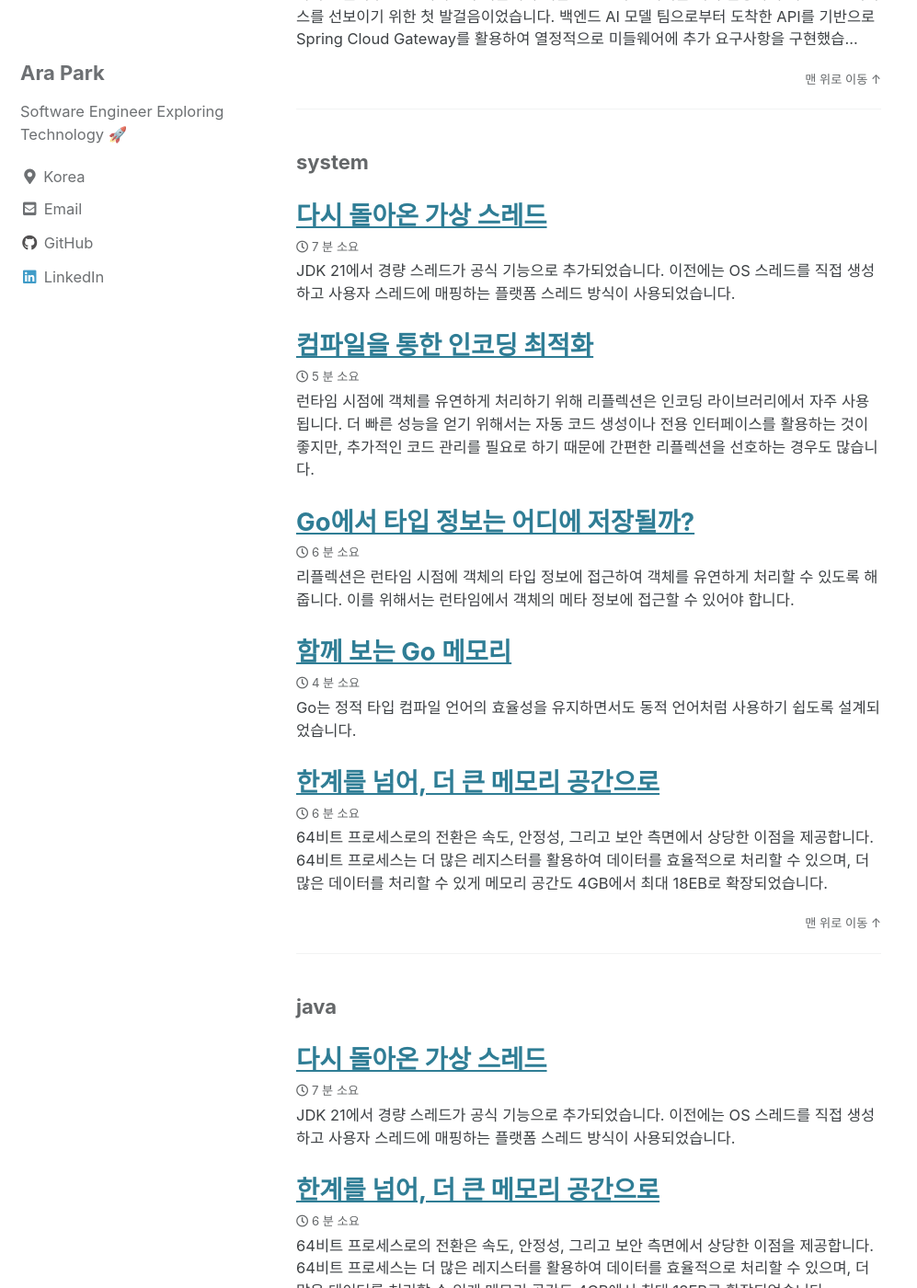
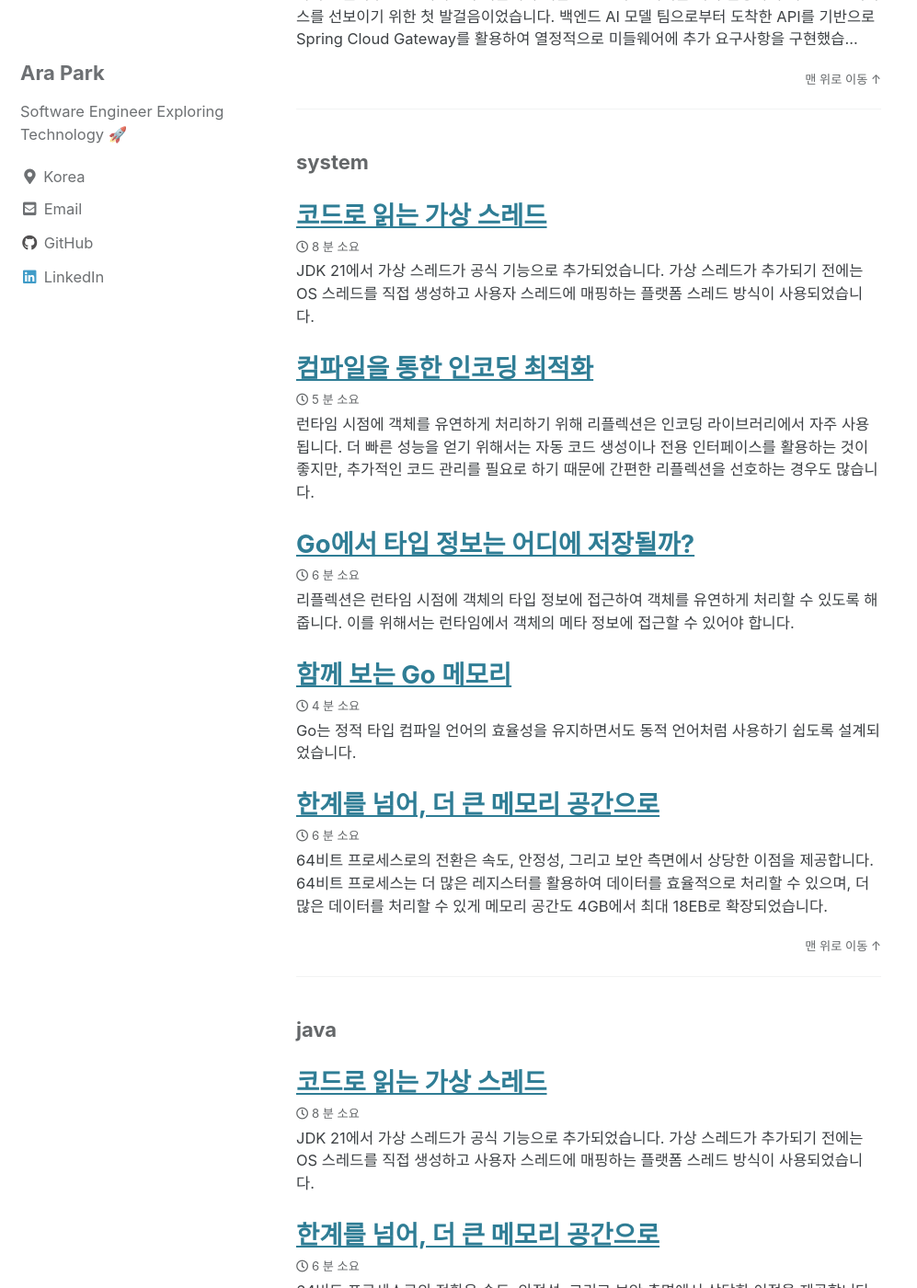
Before and after one commit to siyul-park/siyul-park.github.io, a Jekyll site: the page built from _pages/tag-archive.md, in a window 1280 px wide and 1400 px high, scrolled down 1483 px. Shown: the whole window at 92% size, without its empty margins (0-997 px from the left). Built offline with Jekyll 4.4.1, drawn with Linux system fonts in a browser that asks for light colours; cached includes are drawn as plain includes; part of the change alters nothing that is shown.

Commit message:
docs: add code reading vitual thread

````diff
--- a/_posts/2024-04-26-back-again-vitual-thread-in-java.md
+++ b/_posts/2024-04-26-code-reading-vitual-thread-in-java.md
@@ -1,25 +1,23 @@
 ---
-title: "다시 돌아온 가상 스레드"
+title: "코드로 읽는 가상 스레드"
 date: 2024-04-26 12:00:00 +0900
 categories: "system"
 tags: ["system", "java"]
 ---
 
-JDK 21에서 경량 스레드가 공식 기능으로 추가되었습니다. 이전에는 OS 스레드를 직접 생성하고 사용자 스레드에 매핑하는 플랫폼 스레드 방식이 사용되었습니다.
+JDK 21에서 가상 스레드가 공식 기능으로 추가되었습니다. 가상 스레드가 추가되기 전에는 OS 스레드를 직접 생성하고 사용자 스레드에 매핑하는 플랫폼 스레드 방식이 사용되었습니다.
 
-보통 서버 애플리케이션에서는 독립적인 요청을 처리하기 위해 개별적인 스레드를 할당합니다. 이는 애플리케이션의 동시성 단위를 플랫폼의 동시성 단위와 일치시키므로 이해하기 쉽고 분석하기 쉽습니다.
+전통적으로 서버 애플리케이션에서는 독립적인 요청을 처리하기 위해 개별적인 스레드를 할당했습니다. 이 방식은 애플리케이션의 동시성 단위를 플랫폼의 동시성 단위와 일치시키므로 이해하기 쉽고 분석하기 쉽습니다.
 
-그러나 이 방식은 요청 처리량이 증가함에 따라 스레드 수도 증가해야 합니다. 하지만 OS 스레드는 비용이 많이 들기 때문에 너무 많이 생성할 수 없어 요청별 스레드 스타일에 적합하지 않습니다. CPU나 네트워크 연결과 같은 다른 리소스가 소진되기 전에 스레드 수가 제한되는 경우가 많으며, 스레드 수가 너무 많아지면 스레드 간에 자원을 얻기 위한 경쟁이 심해져 과도한 컨텍스트 스위칭이 발생할 수 있습니다.
+그러나 요청량이 증가함에 따라 스레드 수도 증가되었습니다. OS 스레드는 비용이 많이 들어 CPU나 네트워크 연결과 같은 다른 리소스가 소진되기 전에 스레드 수가 제한되는 경우가 많으며, 스레드 수가 너무 많아져 자원을 얻기 위한 경쟁이 심해져 과도한 컨텍스트 스위칭이 종종 발생했습니다.
 
-이러한 제약으로 하드웨어를 최대한 활용하기 위해 스레드 풀을 사용하기 시작했습니다. 스레드 풀은 하나의 스레드에서 처음부터 끝까지 요청을 처리하는 대신, 다른 I/O 작업이 완료될 때까지 기다릴 때 해당 스레드를 풀로 반환하여 다른 요청을 처리할 수 있도록 합니다. 이렇게 함으로써 많은 수의 동시 작업을 수행할 수 있지만, 계산을 수행할 때에만 여러 서브 루틴들이 스레드를 사용하여 많은 수의 스레드를 소비하지 않아도 됩니다. 그러나 이에는 비동기 프로그래밍 스타일이 필요합니다.
+그리하여 스레드 수를 최대한 적게 유지하기 위해 스레드 풀을 사용하기 시작했습니다. 하나의 스레드에서 처음부터 끝까지 요청을 처리하는 대신 I/O 작업이 완료될 때까지 해당 스레드를 풀로 반환하여 다른 요청을 처리할 수 있도록 합니다. 그리하여 많은 동시 작업을 수행할 수 있게 되었지만 비동기 프로그래밍 스타일이 필요하게 되었습니다.
 
 비동기식 스타일은 콜백, 반응형 같은 기존과 다른 방식이 필요합니다. 스택 추적이 가능한 컨텍스트를 제공하지 않으며, 디버거를 통해 각 단계를 따라가기 어렵고, 작업 비용을 호출자와 연결할 수 없어 프로파일링에 어려움이 있습니다.
 
-이에 따라 OS 스레드보다 저렴한 가상 스레드가 등장하였습니다. 이 방식은 스레드 풀을 사용하는 것과 유사하지만, 플랫폼에서 지원하는 기능과 긴밀하게 통합됩니다.
+가상 스레드의 등장으로 기존의 경험을 유지하면서도 비용을 줄일 수 있게 되었습니다. 이 방식은 스레드 풀을 사용하는 것과 유사하지만, 플랫폼에서 지원하는 기능과 긴밀하게 통합됩니다.
 
-사실 이러한 가상 스레드는 JVM의 역사에서 처음 등장한 것은 아니였습니다. JVM 1.3 이전에는 일부 OS에서 Green Thread가 이용되기도 했습니다. Green Thread는 플렛폼 스레드를 만들기 어려운 상황에서 주로 사용이 되었으나, 멀티 코어 프로세스가 활성화되며 점차 사라지게 됩니다.
-
-Green Thread 는 Java 21에서 안정회된 가상 스레드와 달리 단 하나의 플렛폼 스레드에 여러개의 유저 스레드가 할당되었습니다. 프로세스의 코어가 늘어나도 플렛폼 스레드 수는 확장이 되지 않았으며, 가상 스레드와 다르게 유저 스레드가 정지하면 플렛폼 스레드도 정지되었습니다.
+사실 이러한 가상 스레드는 JVM의 역사에서 처음 등장한 것은 아니였습니다. JVM 1.3 이전에는 일부 OS에서 Green Thread가 이용되기도 했습니다. Green Thread 는 Java 21에서 안정회된 가상 스레드와 달리 단 하나의 플렛폼 스레드에 여러개의 유저 스레드가 할당되었습니다. 프로세스의 코어가 늘어나도 플렛폼 스레드 수는 확장이 되지 않았으며, 가상 스레드와 다르게 유저 스레드가 정지하면 플렛폼 스레드도 정지되었습니다. Green Thread는 플렛폼 스레드를 만들기 어려운 상황에서 주로 사용이 되었으나, 멀티 코어 프로세스가 활성화되며 점차 사라지게 됩니다.
 
 새롭게 나온 가상 스레드는 총 9가지 상태를 오가며 유저 스레드와 마운트되어 작업을 처리합니다. 하나의 유저 스레드는 여러 가상 스레드를 처리할 수 있습니다.
 
@@ -67,7 +65,7 @@ void start(ThreadContainer container) {
 }
 ```
 
-스케줄러는 기본적으로 `ForkJoinPool`을 사용하며 모든 가상 스레드가 이를 공유합니다. `ForkJoinPool`은 하나의 작업 큐를 여러 유저 스레드가 함께 공유하며, 공용 큐에 등록된 작업을 각 스레드가 자신의 내부 큐로 가져가서 처리합니다. 그리고 처리하고 있는 작업이 없는 경우에는 서로의 큐에 접근하여 작업을 가져와 처리합니다. 또한, 하나의 스레드에서 처리하기 어려운 큰 작업은 여러 작은 작업으로 분할하여 처리하고 결과를 합칩니다. 이를 통해 스레드들을 최대한 효율적으로 사용하게 됩니다.
+스케줄러는 기본적으로 `ForkJoinPool`을 사용하며 모든 가상 스레드가 이를 공유합니다. `ForkJoinPool`은 하나의 작업 큐를 여러 유저 스레드가 함께 공유하며, 공용 큐에 등록된 작업을 각 스레드가 자신의 내부 큐로 가져가서 처리합니다. 그리고 처리하고 있는 작업이 없는 경우에는 서로의 큐에 접근하여 작업을 가져와 처리합니다. 또한, 하나의 스레드에서 처리하기 어려운 큰 작업은 여러 작은 작업으로 분할하여 처리하고 결과를 합칩니다.
 
 ```java
 private static final ForkJoinPool DEFAULT_SCHEDULER = createDefaultScheduler();
@@ -107,7 +105,7 @@ private void runContinuation() {
     notifyJvmtiMount(/*hide*/true);
 
     try {
-        cont.run();
+        cont.run(); // cont: VThreadContinuation
     } finally {
         if (cont.isDone()) {
             afterTerminate();
@@ -199,7 +197,26 @@ public static void yield() {
 }
 ```
 
-가상 스레드가 일시 중단되면 `park`가 호출되어 스레드가 언마운트되고 상태가 `PARKING` 또는 `PINNED`으로 전이됩니다.
+`tryYield`는 `yieldContinuation`을 호출하여 스레드를 일시 중단하고 언마운트합니다.
+
+```java
+void tryYield() {
+    assert Thread.currentThread() == this;
+    setState(YIELDING);
+    boolean yielded = false;
+    try {
+        yielded = yieldContinuation();  // may throw
+    } finally {
+        assert (Thread.currentThread() == this) && (yielded == (state() == RUNNING));
+        if (!yielded) {
+            assert state() == YIELDING;
+            setState(RUNNING);
+        }
+    }
+}
+```
+
+마찬가지로 인터럽트가 발생하여 가상 스레드가 일시 중단되면 `park`가 호출되어 스레드가 언마운트되고 상태가 `PARKING` 또는 `PINNED`으로 전이됩니다.
 
 ```java
 void park() {
@@ -225,19 +242,6 @@ void park() {
     // park on the carrier thread when pinned
     if (!yielded) {
         parkOnCarrierThread(false, 0);
-    }
-}
-
-private boolean yieldContinuation() {
-    // unmount
-    notifyJvmtiUnmount(/*hide*/true);
-    unmount();
-    try {
-        return Continuation.yield(VTHREAD_SCOPE);
-    } finally {
-        // re-mount
-        mount();
-        notifyJvmtiMount(/*hide*/false);
     }
 }
 
@@ -278,7 +282,54 @@ private void parkOnCarrierThread(boolean timed, long nanos) {
 }
 ```
 
-`Continuation.yield`는 스레드를 일시 중단 시키며 JNI(Java Native Interface)를 통해 JVM과 연결된 네이티브 메서드인 `doYield`를 호출하게 됩니다.
+`U.park`은 플랫폼 스레드를 언마운트하지 않고 고정된 상태에서 중단하며, `yieldContinuation`은 실행 중인 플랫폼 스레드를 언마운트한 후 일시 중단시켜 스레드 풀로 플랫폼 스레드를 반환합니다. `U.park`은 마운트 중이던 스레드를 그대로 점유하므로 `yieldContinuation`가 실패했을 경우만 사용됩니다.
+
+```java
+@Deprecated(since="22", forRemoval=true)
+@ForceInline
+public void park(boolean isAbsolute, long time) {
+    theInternalUnsafe.park(isAbsolute, time);
+}
+
+private boolean yieldContinuation() {
+    // unmount
+    notifyJvmtiUnmount(/*hide*/true);
+    unmount();
+    try {
+        return Continuation.yield(VTHREAD_SCOPE);
+    } finally {
+        // re-mount
+        mount();
+        notifyJvmtiMount(/*hide*/false);
+    }
+}
+```
+
+```java
+@ChangesCurrentThread
+@ReservedStackAccess
+private void unmount() {
+    // set Thread.currentThread() to return the platform thread
+    Thread carrier = this.carrierThread;
+    carrier.setCurrentThread(carrier);
+
+    // break connection to carrier thread, synchronized with interrupt
+    synchronized (interruptLock) {
+        setCarrierThread(null);
+    }
+    carrier.clearInterrupt();
+
+    // notify JVMTI after unmount
+    notifyJvmtiUnmount(/*hide*/false);
+}
+
+private void setCarrierThread(Thread carrier) {
+    // U.putReferenceRelease(this, CARRIER_THREAD, carrier);
+    this.carrierThread = carrier;
+}
+```
+
+`yieldContinuation`가 호출하는 `Continuation.yield`는 JNI(Java Native Interface)를 통해 JVM과 연결된 네이티브 메서드인 `doYield`를 통해 스레드를 일시 중단 시킵니다.
 
 ```java
 public static boolean yield(ContinuationScope scope) {
@@ -328,40 +379,44 @@ private boolean yield0(ContinuationScope scope, Continuation child) {
 }
 ```
 
-다시 가상 스레드가 실행되면 `unpark` 메서드가 호출되어 유저 스레드에 마운트되고 컨텍스트가 로딩됩니다. 그리고 `submitRunContinuation`를 호출하여 상태를 `RUNNING`으로 변경하고 등록된 작업을 다시 시작합니다. 만약 상태가 `PINNED`이면 이미 스레드가 마운트되어 있으므로 스레드를 재개합니다.
+다시 가상 스레드가 실행되면 `unpark` 메서드가 호출되어 유저 스레드에 마운트되고 컨텍스트가 로딩됩니다. `unpark`는 `submitRunContinuation`를 호출하여 상태를 `RUNNING`으로 변경하고 등록된 작업을 다시 시작합니다. 만약 상태가 `PINNED`이면 이미 스레드가 마운트되어 있으므로 이미 마운트된 스레드를 재개합니다.
 
 ```java
 void unpark() {
-    switch (state()) {
-        case PARKING:
-            // attempt to transition to RUNNABLE
-            if (compareAndSetState(PARKING, RUNNABLE)) {
-                // completed
+    Thread currentThread = Thread.currentThread();
+    if (!getAndSetParkPermit(true) && currentThread != this) {
+        int s = state();
+        boolean parked = (s == PARKED) || (s == TIMED_PARKED);
+        if (parked && compareAndSetState(s, UNPARKED)) {
+            if (currentThread instanceof VirtualThread vthread) {
+                vthread.switchToCarrierThread();
+                try {
+                    submitRunContinuation();
+                } finally {
+                    switchToVirtualThread(vthread);
+                }
             } else {
-                // already completed
-                assert state() == RUNNABLE;
+                submitRunContinuation();
             }
-            break;
-
-        case PINNED:
-            // attempt to transition to RUNNING
-            if (compareAndSetState(PINNED, RUNNING)) {
-                // completed
-            } else {
-                // already completed
-                assert state() == RUNNING;
+        } else if ((s == PINNED) || (s == TIMED_PINNED)) {
+            // unpark carrier thread when pinned
+            notifyJvmtiDisableSuspend(true);
+            try {
+                synchronized (carrierThreadAccessLock()) {
+                    Thread carrier = carrierThread;
+                    if (carrier != null && ((s = state()) == PINNED || s == TIMED_PINNED)) {
+                        U.unpark(carrier);
+                    }
+                }
+            } finally {
+                notifyJvmtiDisableSuspend(false);
             }
-            break;
-
-        default:
-            throw new IllegalStateException("Not parked");
+        }
     }
 }
 ```
 
-많은 동기 연산은 언마운트를 지원하지만 일부 작업은 가상 스레드와 플렛폼 스레드를 같이 중지시킵니다. 이 경우에 일시적으로 스레드 풀에 있는 플렛폼 스레드 수를 일시적으로 늘여 플렛폼 스레드의 고길을 방지힙니다.
-
-시스템 콜 외에도 `synchronized`를 사용하거나 네이티브 함수를 호출하면 플렛폼 스레드가 중단되게 됩니다.그래서 `synchronized`를 많이 이용하던 `Spring`이나 `MySQL` 같은 라이브러리들은 대신 `ReentrantLock`을 사용하도록 마이그레이션이 이루어지고 있습니다.
+많은 연산이 가상 스레드를 지원하지만 일부 플렛폼 스레드를 같이 중지시키는 연산을 사용하면 스레드 풀에 있는 플렛폼 스레드 수를 일시적으로 늘여 플렛폼 스레드의 고갈을 방지힙니다. 동기 시스템 콜 외에도 `synchronized`를 사용하거나 네이티브 함수를 호출하면 플렛폼 스레드가 중단되게 됩니다. 그래서 `synchronized`를 많이 이용하던 `Spring`이나 `MySQL` 같은 라이브러리들은 대신 `ReentrantLock`을 사용하도록 마이그레이션이 이루어지고 있습니다.
 
 ## 참고 문서
 - [openjdk](https://github.com/openjdk/jdk)
````
